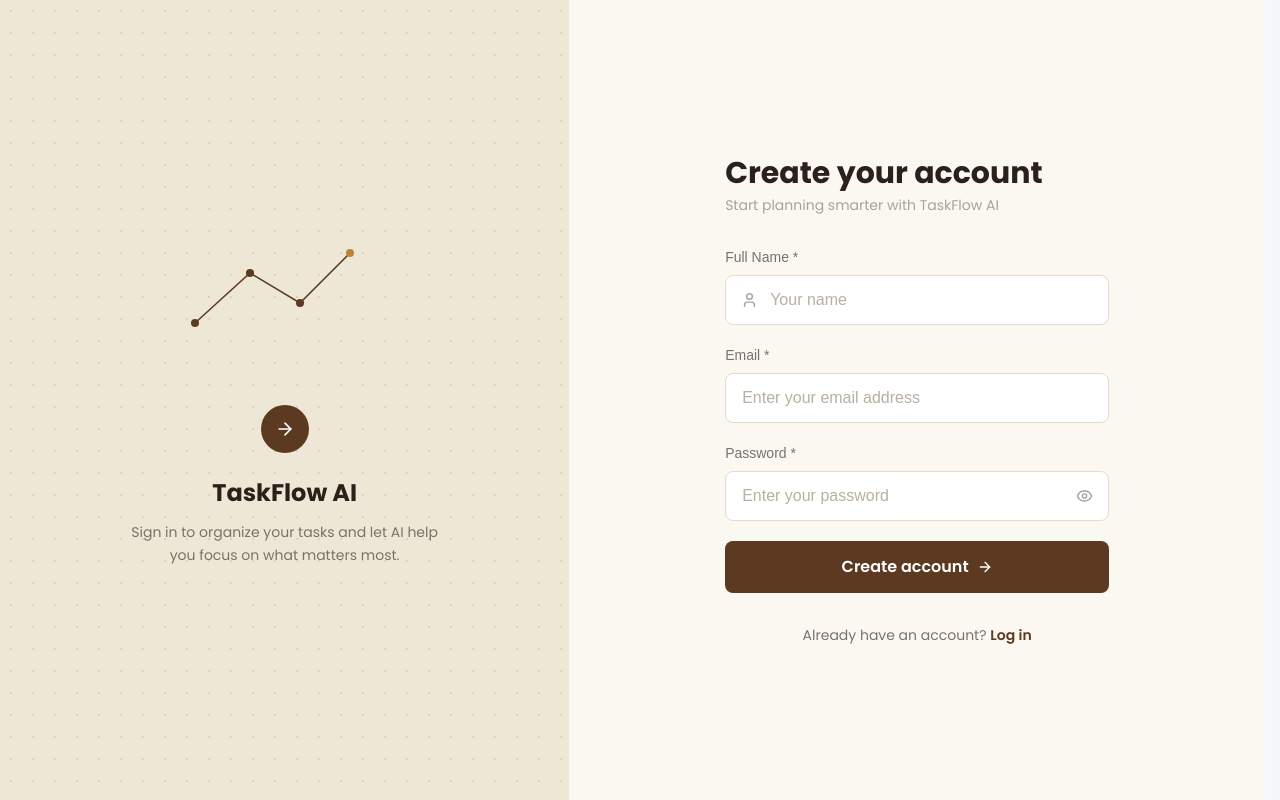
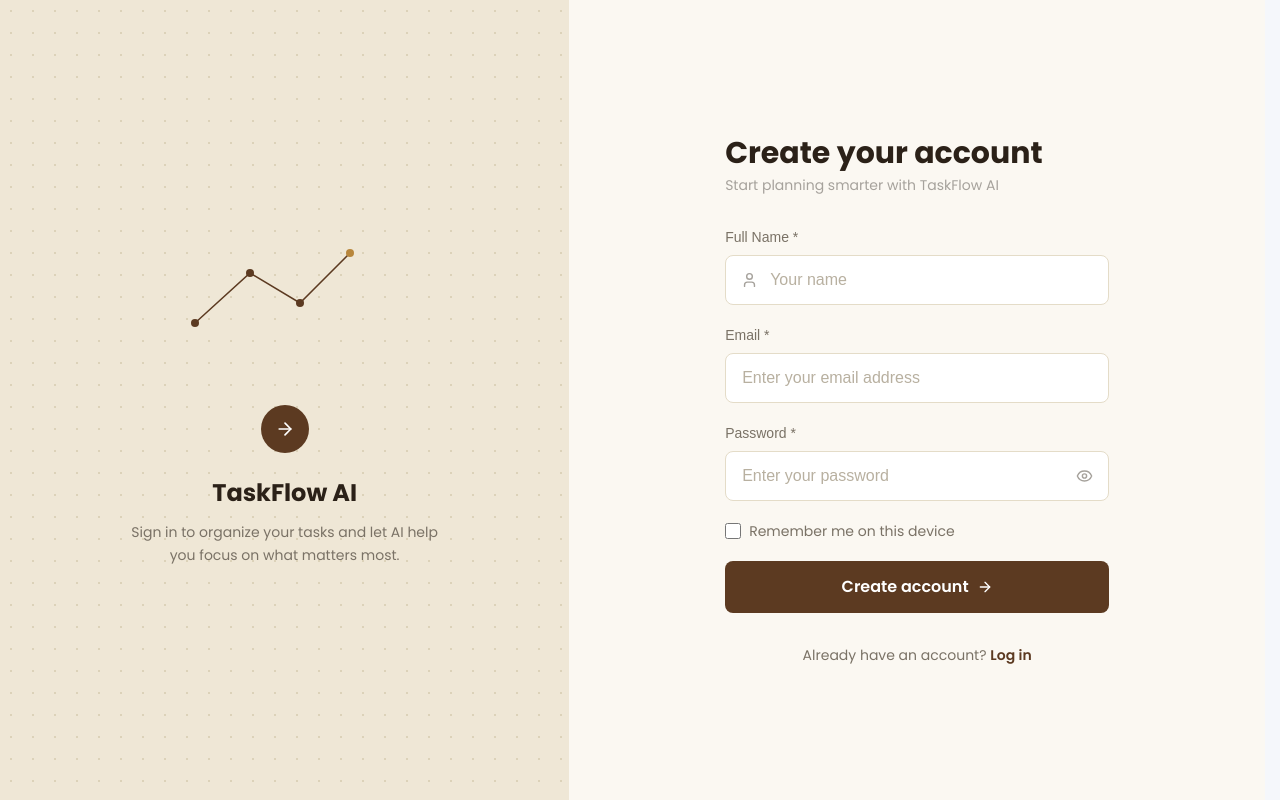
Before and after one commit to theshivadwivedi/TaskFlow-AI, a React (Vite) app in the folder ai-todo-frontend/: page /signup in a window 1280 px wide. Built offline with nearby package versions, Linux system fonts and the light colour scheme; no server answers.

Commit message:
Update Auth.jsx

```diff
--- a/ai-todo-frontend/src/pages/Auth.jsx
+++ b/ai-todo-frontend/src/pages/Auth.jsx
@@ -14,20 +14,11 @@ const schemas = {
     email: z.string().email("Enter a valid email address"),
     password: z.string().min(1, "Password is required"),
   }),
-signup: z.object({
-  name: z
-    .string()
-    .trim()
-    .min(3, "Name must be at least 3 characters"),
-  email: z.string().email("Enter a valid email address"),
-  password: z
-    .string()
-    .min(8, "Password must be at least 8 characters")
-    .refine(
-      (val) => val.trim().length >= 8,
-      "Password can't be just spaces"
-    ),
-}),
+  signup: z.object({
+    name: z.string().min(2, "Name must be at least 2 characters"),
+    email: z.string().email("Enter a valid email address"),
+    password: z.string().min(8, "Password must be at least 8 characters"),
+  }),
   forgot: z.object({
     email: z.string().email("Enter a valid email address"),
   }),
@@ -44,6 +35,7 @@ function Auth({ mode = "login" }) {
   const { login, signup } = useAuth();
   const [serverError, setServerError] = useState("");
   const [successMessage, setSuccessMessage] = useState("");
+  const [remember, setRemember] = useState(false); // NEW
 
   const {
     register,
@@ -64,11 +56,11 @@ function Auth({ mode = "login" }) {
 
     try {
       if (mode === "login") {
-        await login(formData);
+        await login(formData, { remember });
         navigate("/dashboard");
       }
       if (mode === "signup") {
-        await signup(formData);
+        await signup(formData, { remember });
         navigate("/dashboard");
       }
       if (mode === "forgot") {
@@ -89,7 +81,6 @@ function Auth({ mode = "login" }) {
     >
       {/* LEFT — illustration panel */}
       <div className="hidden lg:flex w-[45%] bg-[#EFE7D6] relative items-center justify-center overflow-hidden">
-        {/* dotted field */}
         <div
           className="absolute inset-0 opacity-50"
           style={{
@@ -97,16 +88,9 @@ function Auth({ mode = "login" }) {
             backgroundSize: "22px 22px",
           }}
         />
-
         <div className="relative z-10 flex flex-col items-center px-12 text-center">
-          {/* line-art path */}
           <svg width="220" height="140" viewBox="0 0 220 140" fill="none" className="mb-8">
-            <path
-              d="M20 90 L75 40 L125 70 L175 20"
-              stroke="#5C3A21"
-              strokeWidth="1.5"
-              strokeLinecap="round"
-            />
+            <path d="M20 90 L75 40 L125 70 L175 20" stroke="#5C3A21" strokeWidth="1.5" strokeLinecap="round" />
             <circle cx="20" cy="90" r="4" fill="#5C3A21" />
             <circle cx="75" cy="40" r="4" fill="#5C3A21" />
             <circle cx="125" cy="70" r="4" fill="#5C3A21" />
@@ -119,8 +103,7 @@ function Auth({ mode = "login" }) {
 
           <h2 className="text-2xl font-bold text-[#2B2118] mb-3">TaskFlow AI</h2>
           <p className="text-[#7A7266] text-sm max-w-xs leading-relaxed">
-            Sign in to organize your tasks and let AI help you focus on what
-            matters most.
+            Sign in to organize your tasks and let AI help you focus on what matters most.
           </p>
         </div>
       </div>
@@ -172,6 +155,19 @@ function Auth({ mode = "login" }) {
               />
             )}
 
+            {/* Remember me (only for login/signup) */}
+            {mode !== "forgot" && (
+              <label className="flex items-center gap-2 text-sm text-[#7A7266]">
+                <input
+                  type="checkbox"
+                  checked={remember}
+                  onChange={(e) => setRemember(e.target.checked)}
+                  className="w-4 h-4 rounded border-[#E4DCC8] text-[#5C3A21] accent-[#5C3A21]"
+                />
+                Remember me on this device
+              </label>
+            )}
+
             <button
               type="submit"
               disabled={isSubmitting}
```
